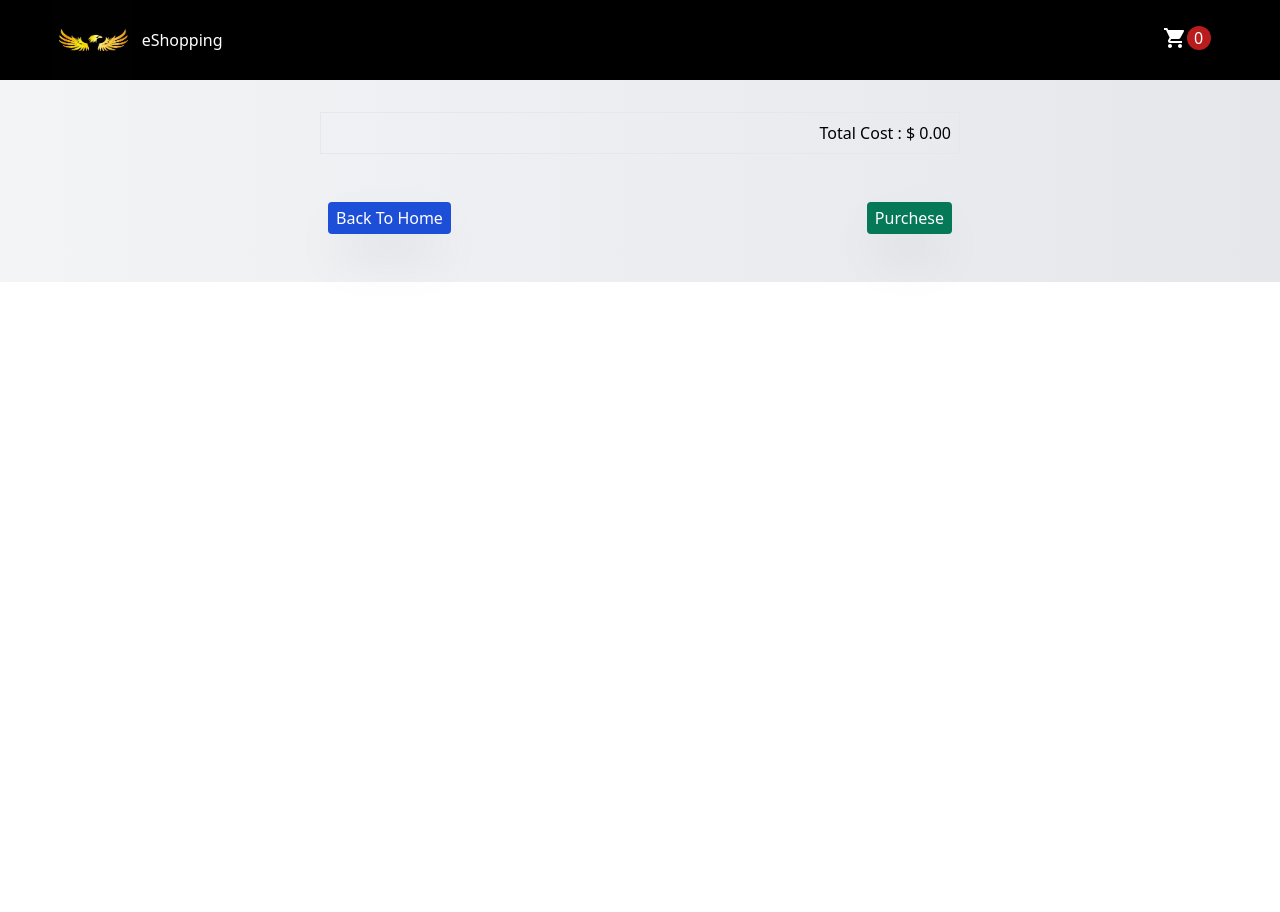
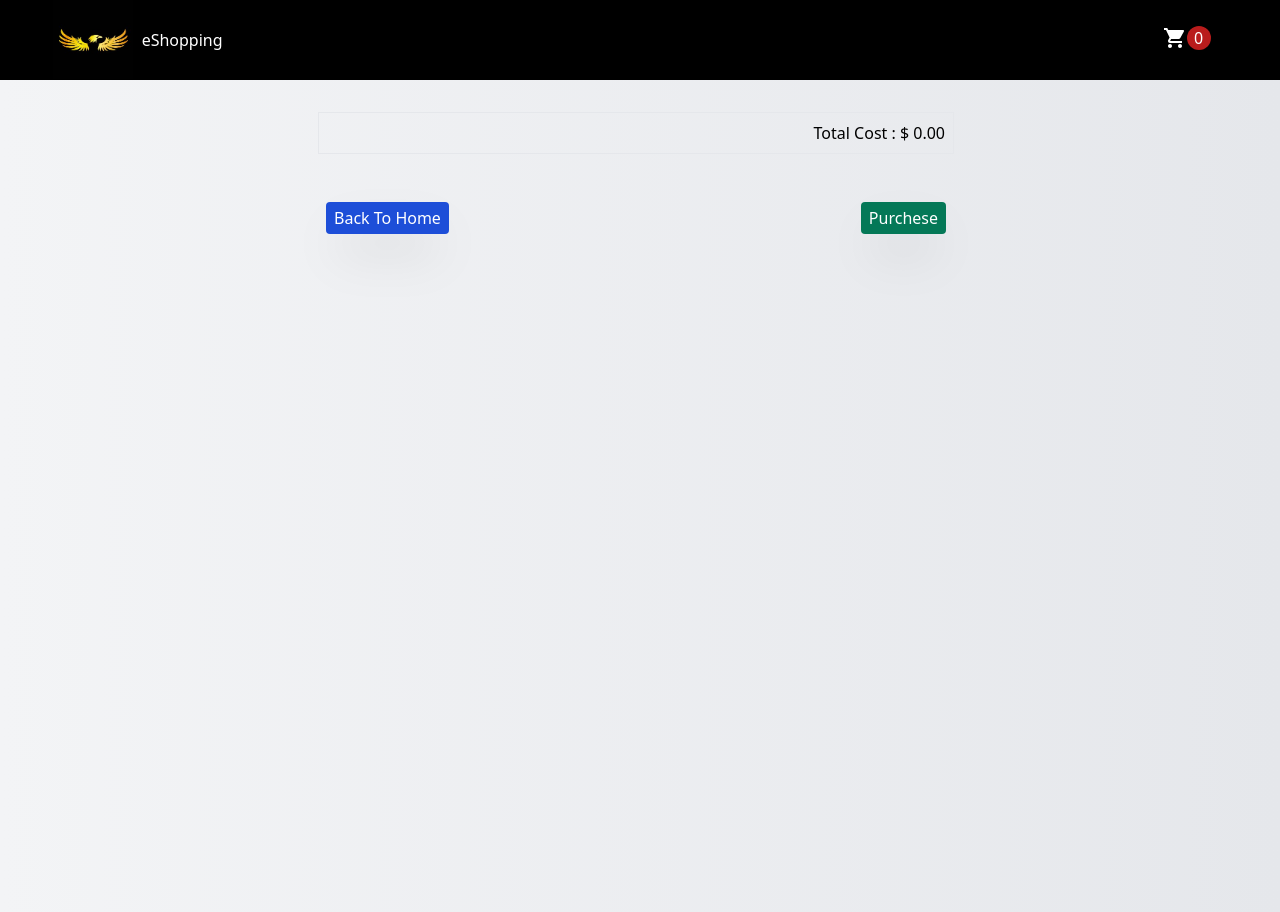
Before and after one commit to suvro47/react-redux-ecom, a React (Create React App) app: page /checkout in a window 1280 px wide. Before the commit the page ends 800 px from the top, so only its background shows below. Built offline with nearby package versions, Linux system fonts and the light colour scheme.

Commit message:
dolar sign non breakable

```diff
--- a/src/Components/Checkout/Checkout.js
+++ b/src/Components/Checkout/Checkout.js
@@ -12,14 +12,14 @@ export default function Purchese() {
 
   return (
     <>
-      <div className="h-auto mt-8 font-sans font-medium">
+      <div className="h-screen mt-8 mr-2 font-sans font-medium">
         {cartItems.map(({ title, price, quantity }, index) => (
           <div
             className="w-full p-2 m-2 border lg:m-auto lg:w-1/2 md:m-2 md:p-4 lg:p-4"
             key={index}
           >
             <ul className="flex justify-between p-2">
-              <li className="w-auto"> {index + 1} .</li>
+              <li className="w-auto"> {index + 1}&nbsp;.</li>
               <li className="w-48">{title}</li>
               <li className="w-auto"> $&nbsp;{price} </li>
               <li className="w-auto"> &nbsp; x &nbsp; </li>
```
